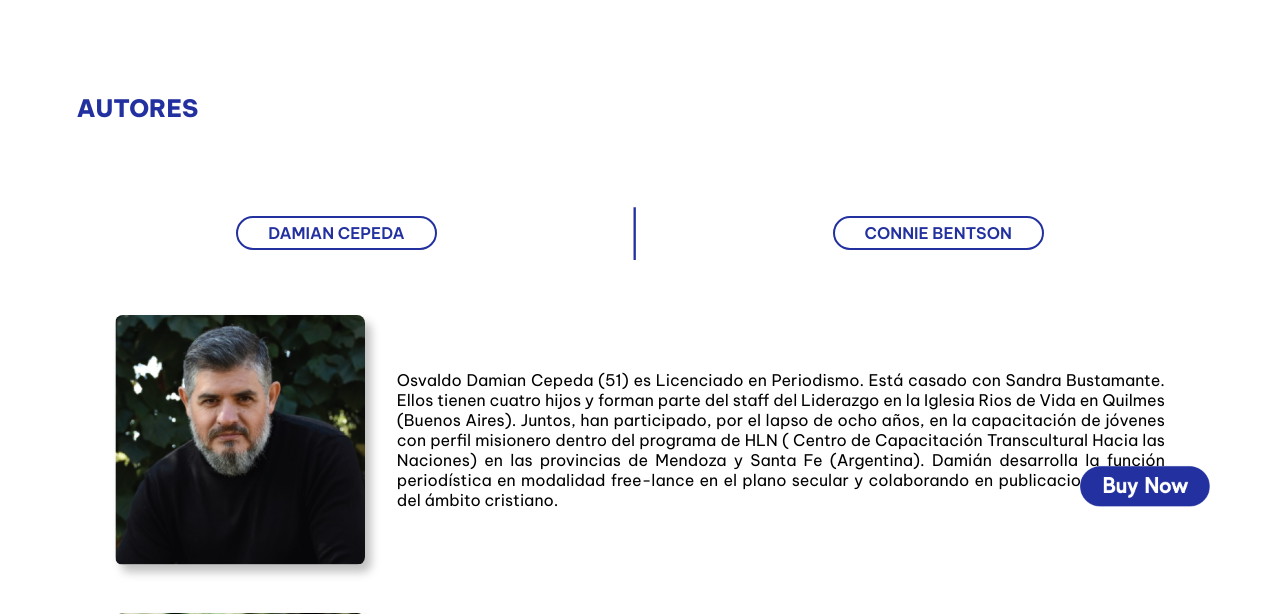
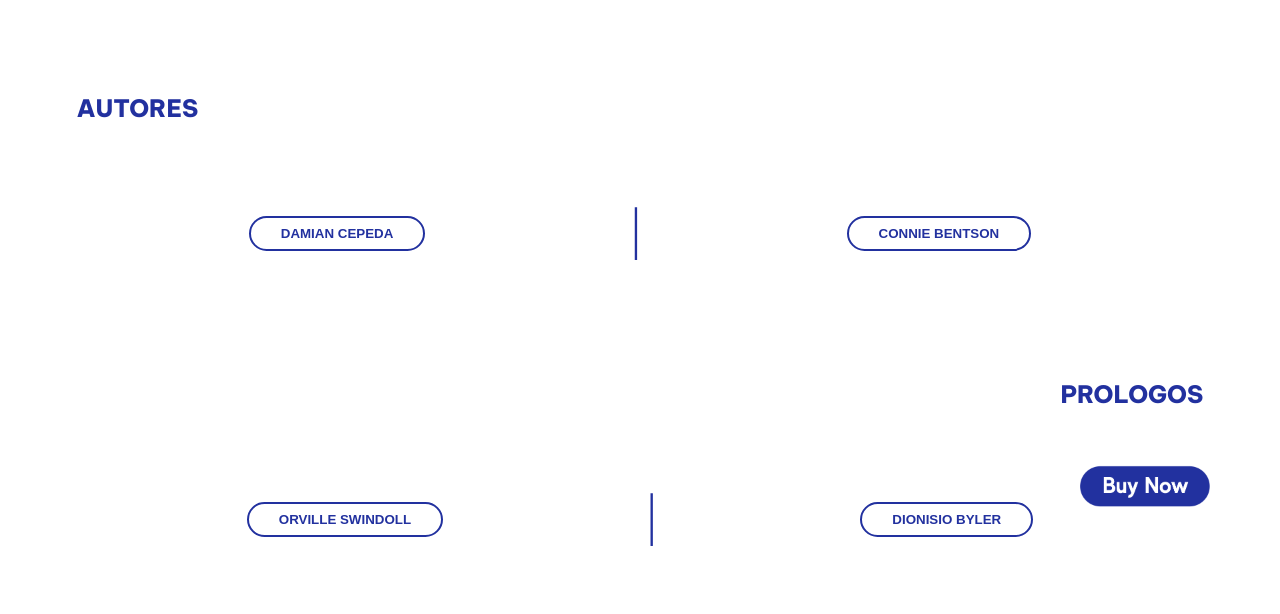
Before and after one commit to Lucasicepeda/Libro-KB-EllLegado, a PHP site: page /pages/autoresyprologo.html in a window 1280 px wide. Shown: the part 219-833 px from the top of the page. Run offline with PHP 8.4, Linux system fonts and the light colour scheme.

Commit message:
hide y show bios y prologos

```diff
--- a/css/style.css
+++ b/css/style.css
@@ -91,6 +91,7 @@ body.inicio main .btncomprar {
 }
 body.inicio main .btncomprar a img {
   width: 130px;
+  transition: all 300ms ease-in;
 }
 body.inicio main .btncomprar:hover img {
   border-radius: 50px;
@@ -189,13 +190,7 @@ body.autores main section div.titulos-sec2 {
   display: flex;
   justify-content: flex-end;
 }
-body.autores main section h3 {
-  color: #22319f;
-  font-weight: 800;
-  font-size: 24px;
-  margin: 0vh 0vw 6vw 0vw;
-}
-body.autores .boton, body.autores .readMore_btn, body.autores .readMore_btn2 {
+body.autores .readMore_btn, body.autores .readMore_btn2 {
   padding: 5px 30px;
   border-radius: 50px;
   border: #22319f 2px solid;
@@ -203,8 +198,9 @@ body.autores .boton, body.autores .readMore_btn, body.autores .readMore_btn2 {
   font-weight: 600;
   cursor: pointer;
   transition: all 200ms ease-in;
+  margin-top: 2vh;
 }
-body.autores .boton:hover, body.autores .readMore_btn:hover, body.autores .readMore_btn2:hover {
+body.autores .readMore_btn:hover, body.autores .readMore_btn2:hover {
   color: #FFFFFF;
   background-color: #22319f;
   transition: all 300ms ease-in;
@@ -214,6 +210,21 @@ body.autores .botones {
   justify-content: space-evenly;
   align-items: center;
 }
+body.autores .botones .boton {
+  padding: 8px 30px;
+  border-radius: 50px;
+  border: #22319f 2px solid;
+  background-color: #ffffff;
+  color: #22319f;
+  font-weight: 600;
+  cursor: pointer;
+  transition: all 200ms ease-in;
+}
+body.autores .botones .boton:hover {
+  color: #FFFFFF;
+  background-color: #22319f;
+  transition: all 300ms ease-in;
+}
 body.autores .botones span {
   padding: 5px 30px;
   border-radius: 50px;
@@ -221,37 +232,39 @@ body.autores .botones span {
   font-weight: 200;
   font-size: 45px;
 }
-body.autores .prologo1, body.autores .prologo2 {
+body.autores .pOrville, body.autores .pDionisio {
   display: flex;
   justify-content: space-between;
   align-items: center;
   margin: 6vh 3vw;
 }
-body.autores .prologo1 div p, body.autores .prologo2 div p {
+body.autores .pOrville div p, body.autores .pDionisio div p {
   width: 60vw;
   text-align: justify;
 }
-body.autores .prologo1 img, body.autores .prologo2 img {
+body.autores .pOrville img, body.autores .pDionisio img {
   width: 250px;
   height: 250px;
   border-radius: 8px;
   box-shadow: 6px 7px 10px 0px rgba(0, 0, 0, 0.25);
 }
-body.autores .biodamian, body.autores .bioconnie {
+body.autores .bioDamian, body.autores .bioConnie {
   display: flex;
   justify-content: space-between;
   align-items: center;
   margin: 6vh 3vw;
 }
-body.autores .biodamian p, body.autores .bioconnie p {
+body.autores .bioDamian p, body.autores .bioConnie p {
   width: 60vw;
   text-align: justify;
+  transition: all 200ms ease-in;
 }
-body.autores .biodamian img, body.autores .bioconnie img {
+body.autores .bioDamian img, body.autores .bioConnie img {
   width: 250px;
   height: 250px;
   border-radius: 8px;
   box-shadow: 6px 7px 10px 0px rgba(0, 0, 0, 0.25);
+  transition: all 200ms ease-in;
 }
 body.autores .container {
   width: 100%;
@@ -260,19 +273,11 @@ body.autores .container {
   justify-content: center;
   align-items: center;
 }
-body.autores .hideText {
+body.autores .hideDamian, body.autores .hideConnie, body.autores .hideDionisio, body.autores .hideOrville, body.autores .hideText, body.autores .hideText2 {
   display: none;
   transition: cubic-bezier(0.075, 0.82, 0.165, 1) 3.05s;
 }
-body.autores .hideText2 {
-  display: none;
-  transition: cubic-bezier(0.075, 0.82, 0.165, 1) 3.05s;
-}
-body.autores .showText {
-  display: block;
-  transition: cubic-bezier(0.075, 0.82, 0.165, 1) 3.05s;
-}
-body.autores .showText2 {
+body.autores .showDamian, body.autores .showConnie, body.autores .showDionisio, body.autores .showOrville, body.autores .showText, body.autores .showText2 {
   display: block;
   transition: cubic-bezier(0.075, 0.82, 0.165, 1) 3.05s;
 }
@@ -283,6 +288,7 @@ body.autores .btncomprar {
 }
 body.autores .btncomprar a img {
   width: 130px;
+  transition: all 300ms ease-in;
 }
 body.autores .btncomprar:hover img {
   border-radius: 50px;
@@ -410,6 +416,7 @@ body.galeria main .btncomprar {
 }
 body.galeria main .btncomprar a img {
   width: 130px;
+  transition: all 300ms ease-in;
 }
 body.galeria main .btncomprar:hover img {
   border-radius: 50px;
@@ -540,6 +547,7 @@ body.contacto main .btncomprar {
 }
 body.contacto main .btncomprar a img {
   width: 130px;
+  transition: all 300ms ease-in;
 }
 body.contacto main .btncomprar:hover img {
   border-radius: 50px;
@@ -670,6 +678,7 @@ body.opiniones main .btncomprar {
 }
 body.opiniones main .btncomprar a img {
   width: 130px;
+  transition: all 300ms ease-in;
 }
 body.opiniones main .btncomprar:hover img {
   border-radius: 50px;
--- a/js/main.js
+++ b/js/main.js
@@ -5,7 +5,6 @@ readMore_btn.addEventListener('click', toggleText);
 
 function toggleText() {
     hideText.classList.toggle('showText');
-
     if (hideText.classList.contains('showText')) {
         readMore_btn.innerHTML = 'LEER MENOS'
     }
@@ -22,7 +21,6 @@ readMore_btn2.addEventListener('click', toggleText2);
 
 function toggleText2() {
     hideText2.classList.toggle('showText2');
-
     if (hideText2.classList.contains('showText2')) {
         readMore_btn2.innerHTML = 'LEER MENOS'
     }
@@ -30,3 +28,32 @@ function toggleText2() {
         readMore_btn2.innerHTML = 'LEER MÁS'
     }
 }
+
+let btnD = document.getElementById('btnD');
+let hideDamian = document.getElementById('hideDamian');
+btnD.addEventListener('click', toggleText3);
+function toggleText3() {
+    hideDamian.classList.toggle('showDamian');
+}
+
+let btnConnie = document.getElementById('btnConnie');
+let hideConnie = document.getElementById('hideConnie');
+btnConnie.addEventListener('click', toggleText4);
+function toggleText4() {
+    hideConnie.classList.toggle('showConnie');
+}
+
+
+
+let btnOrville = document.getElementById('btnOrville');
+let hideOrville = document.getElementById('hideOrville');
+btnOrville.addEventListener('click', toggleText5);
+function toggleText5() {
+    hideOrville.classList.toggle('showOrville');
+}
+let btnDionisio = document.getElementById('btnDionisio');
+let hideDionisio = document.getElementById('hideDionisio');
+btnDionisio.addEventListener('click', toggleText6);
+function toggleText6() {
+    hideDionisio.classList.toggle('showDionisio');
+}
--- a/pages/autoresyprologo.html
+++ b/pages/autoresyprologo.html
@@ -36,12 +36,13 @@
                 <h3>AUTORES</h3>
             </div>
             <div class="botones">
-                <p class="boton">DAMIAN CEPEDA</p>
+                <button class="boton btnD" id="btnD">DAMIAN CEPEDA</button>
                 <span>|</span>
-                <p class="boton">CONNIE BENTSON</p>
+                <button class="boton btnConnie" id="btnConnie">CONNIE BENTSON</button>
             </div>
             <div class="bio">
-                <div class="biodamian">
+                <span id="hideDamian" class="hideDamian">
+                    <div class="bioDamian">
                         <img src="../img/pagAutores/fotoDamian.jpg" alt="Foto Damian Cepeda">
                         <p> Osvaldo Damian Cepeda (51) es Licenciado en Periodismo. Está casado con Sandra Bustamante. Ellos
                             tienen cuatro hijos y forman parte del staff del Liderazgo en la Iglesia Rios de Vida en Quilmes
@@ -49,9 +50,12 @@
                             jóvenes con perfil misionero dentro del programa de HLN ( Centro de Capacitación Transcultural
                             Hacia las Naciones) en las provincias de Mendoza y Santa Fe (Argentina). Damián desarrolla la
                             función periodística en modalidad free-lance en el plano secular y colaborando en publicaciones
-                        dentro del ámbito cristiano.</p>
+                            dentro del ámbito cristiano.
+                        </p>
                     </div>
-                <div class="bioconnie">
+                </span>
+                <span id="hideConnie" class="hideConnie">
+                    <div class="bioConnie">
                         <img src="../img/pagAutores/fotoConnie.jpg" alt="Foto Connie Bentson">
                         <p> Connie Bentson lleva 47 años casada con Dionisio Byler y tienen cuatro hijos y siete nietos,
                             todos residiendo en España. La invitación en 1980 para servir brevemente en Burgos (Castilla y
@@ -63,8 +67,10 @@
                             sobrenatural en el Espíritu y el avivamiento prometido a España, todo para traer el Reino de los
                             Cielos a la Tierra, son muestras de su pasión personal por todo lo que Dios hace. Desde su
                             jubilación en Cantabria ha colaborado con diferentes autores argentinos en la preparación de
-                        libros de edificación cristiana.</p>
+                            libros de edificación cristiana.
+                        </p>
                     </div>
+                </span>
             </div>
         </section>
         <section>
@@ -72,12 +78,13 @@
                 <h3>PROLOGOS</h3>
             </div>
             <div class="botones">
-                <p class="boton">PRIMER PROLOGO</p>
+                <button class="boton btnOrville" id="btnOrville">ORVILLE SWINDOLL</button>
                 <span>|</span>
-                <p class="boton">SEGUNDO PROLOGO</p>
+                <button class="boton btnDionisio" id="btnDionisio">DIONISIO BYLER</button>
             </div>
             <div class="prologos">
-                <div class="prologo1">
+                <span id="hideOrville" class="hideOrville">
+                <div class="pOrville">
                     <div class="container">
                         <p>Orville Swindoll y su esposa Erma Jean, después de un breve tiempo en
                             México como misioneros en el año 1957, se trasladaron a Argentina en 1959.
@@ -118,7 +125,9 @@
                     </div>
                     <img src="../img/pagAutores/fotoOrville.jpg" alt="Foto Orville Swindoll">
                 </div>
-                <div class="prologo2">
+                </span>
+                <span id="hideDionisio" class="hideDionisio">
+                <div class="pDionisio">
                     <div class="container">
                         <p>Dionisio formaba parte de un equipo pastoral en Bragado, Bs. As., donde nació y vivió sus
                             primeros dos años de casado con Connie
@@ -171,6 +180,7 @@
                     </div>
                     <img src="../img/pagAutores/fotoDionisio.jpg"" alt=" Foto Dionisio Byler">
                 </div>
+                </span>
             </div>
         </section>
         <div class="btncomprar">
--- a/scss/_mixings.scss
+++ b/scss/_mixings.scss
@@ -99,6 +99,7 @@
     p {
         width: 60vw;
         text-align: justify;
+        transition: all 200ms ease-in;
     }
 
     img {
@@ -106,6 +107,7 @@
         height: 250px;
         border-radius: 8px;
         box-shadow: 6px 7px 10px 0px rgb(0 0 0 / 25%);
+        transition: all 200ms ease-in;
     }
 }
 
@@ -138,10 +140,12 @@
     a {
         img {
             width: 130px;
+            transition: all 300ms ease-in;
         }
     }
+
     &:hover {
-        img{
+        img {
             border-radius: 50px;
             box-shadow: 0px 0px 10px rgb(103, 102, 102);
             transition: all 300ms ease-in;
@@ -149,7 +153,7 @@
     }
 }
 
-@mixin botones {
+@mixin botonVerMas {
     padding: 5px 30px;
     border-radius: 50px;
     border: $color1 2px solid;
@@ -164,3 +168,30 @@
         transition: all 300ms ease-in;
     }
 }
+
+@mixin botonNombres {
+    padding: 8px 30px;
+    border-radius: 50px;
+    border: $color1 2px solid;
+    background-color: $color2;
+    color: $color1;
+    font-weight: 600;
+    cursor: pointer;
+    transition: all 200ms ease-in;
+
+    &:hover {
+        color: #FFFFFF;
+        background-color: $color1;
+        transition: all 300ms ease-in;
+    }
+}
+
+@mixin showText {
+    display: block;
+    transition: cubic-bezier(0.075, 0.82, 0.165, 1) 3.05s;
+}
+
+@mixin hideText {
+    display: none;
+    transition: cubic-bezier(0.075, 0.82, 0.165, 1) 3.05s;
+}
--- a/scss/_pag-autores.scss
+++ b/scss/_pag-autores.scss
@@ -24,19 +24,17 @@ body.autores {
             justify-content: flex-end;
         }
 
-        h3 {
-            color: $color1;
-            font-weight: 800;
-            font-size: 24px;
-            margin: 0vh 0vw 6vw 0vw;
-        }
     }
 
-    .boton, .readMore_btn, .readMore_btn2 {
-        @include botones
+    .readMore_btn, .readMore_btn2 {
+        @include botonVerMas;
+        margin-top: 2vh;
     }
 
     .botones {
+        .boton{
+            @include botonNombres
+        }
         span {
             padding: 5px 30px;
             border-radius: 50px;
@@ -50,12 +48,12 @@ body.autores {
         align-items: center;
     }
 
-    .prologo1, .prologo2 {
+    .pOrville, .pDionisio {
         @include prologos
     }
 
-    .biodamian, .bioconnie{
-        @include bios
+    .bioDamian, .bioConnie{
+        @include bios;
     }
 
     .container {
@@ -67,23 +65,13 @@ body.autores {
     }
 
 
-    .hideText {
-        display: none;
-        transition: cubic-bezier(0.075, 0.82, 0.165, 1) 3.05s;
+    .hideDamian, .hideConnie, .hideDionisio, .hideOrville, .hideText, .hideText2{
+        @include hideText
+    }
+    .showDamian, .showConnie, .showDionisio, .showOrville, .showText, .showText2{
+        @include showText
+    }
 
-    }
-    .hideText2 {
-        display: none;
-        transition: cubic-bezier(0.075, 0.82, 0.165, 1) 3.05s;
-    }
-    .showText {
-        display: block;
-        transition: cubic-bezier(0.075, 0.82, 0.165, 1) 3.05s;
-    }
-    .showText2 {
-        display: block;
-        transition: cubic-bezier(0.075, 0.82, 0.165, 1) 3.05s;
-    }
     .btncomprar{
         @include btnComprar;
     }
```
Also changed, not shown: 1 other file. Lines whose indentation alone changed are shown as unchanged.
